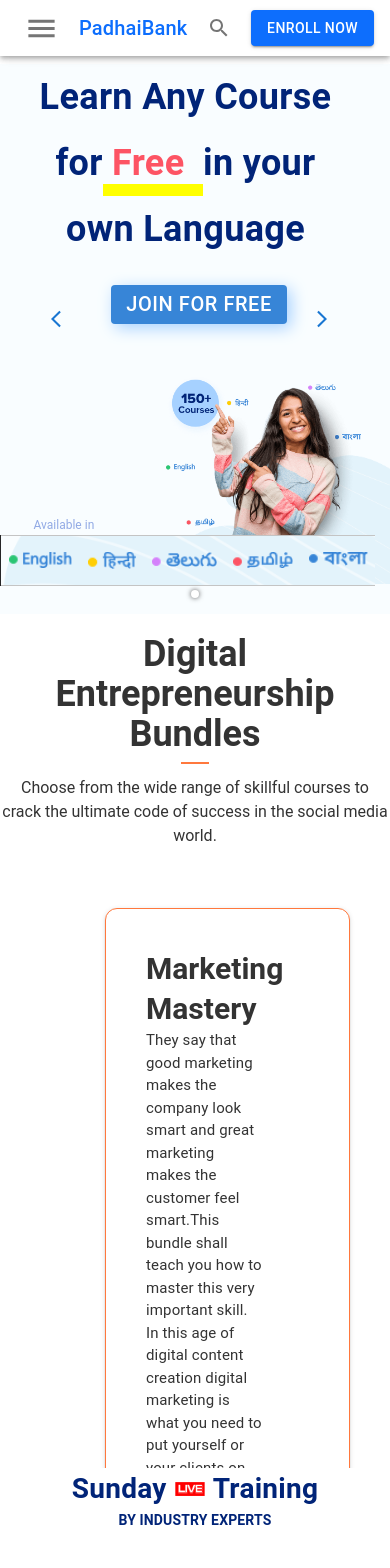
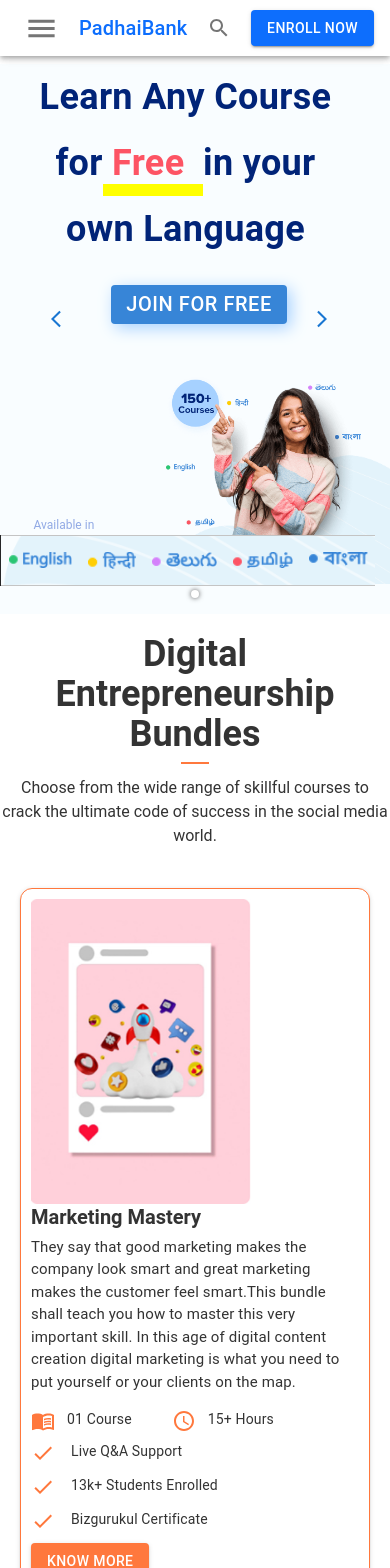
Before and after one commit to rahulchatterjee12/Padhai-Bank, a React (Create React App) app: page / in a window 390 px wide. Shown: the top 1568 px of the page. Built offline with nearby package versions, Linux system fonts and the light colour scheme.

Commit message:
mobile view for top courses section

```diff
--- a/src/components/Home/TopFiveCourses/CoursesCard.jsx
+++ b/src/components/Home/TopFiveCourses/CoursesCard.jsx
@@ -18,33 +18,38 @@ const CoursesCard = () => {
                     sx={{
                         border: .5,
                         borderColor: '#ff783d',
-                        paddingX: 5,
-                        paddingY: 5,
-                        margin: 5,
+                        paddingX: { xs: '10px', md: 5 },
+                        paddingY: { xs: '10px', md: 5 },
+                        margin: { xs: '20px', md: 5 },
                         color: '#333',
                         boxShadow: 2,
                         display: 'flex',
+                        flexDirection: { xs: 'column', md: 'row' },
                         justifyContent: 'space-around',
                         borderRadius: 3,
                     }}>
+                    <div className='md:hidden block'>
+                        <img src={item.img} className='object-scale-down w-[220px] h-[305px] rounded-sm' alt="" />
+                    </div>
                     <Box
                         sx={{
-                            maxWidth: 550
+                            maxWidth: { xs: 'full', md: 550 }
                         }}
                     >
-                        <Typography variant='h5' sx={{ fontSize: 30, fontWeight: 600 }} component={'h3'}>{item.title}</Typography>
-                        <Typography variant='body1' sx={{ maxWidth: '60%', fontSize: 15 }} component={'p'}>{item.desc}</Typography>
+                        <Typography variant='h5' sx={{ fontSize: { xs: '20px', md: '30px' }, fontWeight: 600, textAlign: 'start' }} component={'h3'}>{item.title}</Typography>
+                        <Typography variant='body1' sx={{ maxWidth: { xs: 'full', md: '60%' }, fontSize: { xs: '15px', md: 15 }, textAlign: 'start', marginTop: '5px' }} component={'p'}>{item.desc}</Typography>
                         <Box
                             sx={{
                                 display: 'flex',
                                 gap: 5,
-                                marginTop: 2
+                                marginTop: 2,
+                                alignItems: 'start'
                             }}>
                             <div className='flex  gap-3'>
                                 <MenuBookIcon sx={{ color: "#ff783d" }} />
                                 <Typography variant='body2' component={'p'}>{item.courseCount}</Typography>
                             </div>
-                            <div className='flex  gap-3'>
+                            <div className='flex  gap-3 flex-nowrap'>
                                 <QueryBuilderIcon sx={{ color: "#ff783d" }} />
                                 <Typography variant='body2' component={'p'}>{item.time}</Typography>
                             </div>
@@ -52,12 +57,10 @@ const CoursesCard = () => {
                         <Box
                             sx={{
                                 display: 'flex',
-                                gap: 5,
+                                gap: { xs: '10px', md: 5 },
                                 marginTop: 1,
                                 maxWidth: '600px',
                                 flexWrap: 'wrap'
-
-
                             }}>
                             {item.features.map(((feature, i) => (
                                 <div key={i} className='flex'>
@@ -69,15 +72,15 @@ const CoursesCard = () => {
                         <Button
                             variant='contained'
                             sx={{
-                                background: "#ff783d", marginTop: 4,
+                                background: "#ff783d", marginTop: { xs: '10px', md: 4 },
                                 ":hover": { background: 'white', border: 1, borderColor: "#ff783d", color: "#ff783d" }
                             }} >
                             Know More
                         </Button>
                     </Box>
-                    <Box>
+                    <div className='hidden md:block'>
                         <img src={item.img} className='object-scale-down w-[320px] h-[444px] rounded-sm' alt="" />
-                    </Box>
+                    </div>
                 </Card >
             ))}
 
--- a/src/components/Home/TopFiveCourses/index.jsx
+++ b/src/components/Home/TopFiveCourses/index.jsx
@@ -29,20 +29,20 @@ const TopFiveCourses = () => {
         <div className='mt-5'>
             <Title />
             <div className='flex justify-around'>
+                <div className='sm:block hidden'>
                     <Box
                         sx={{
                             width: '200px',
                             minHeight: '400px'
                         }}
                     >
-                    <div className='sm:block hidden'>
                         <CouresMenu />
+                    </Box>
                 </div>
-                </Box>
                 <Box
                     sx={{
                         width: '1000px',
-                        maxHeight: '600px',
+                        maxHeight: { xs: 'full', md: '600px' },
                         overflow: 'scroll'
                     }}
                 >
--- a/src/pages/Home.jsx
+++ b/src/pages/Home.jsx
@@ -22,7 +22,7 @@ const Home = () => {
             {/* Section 6 */}
             <CourseByCategory />
             {/* Section 7 -  */}
-            <CourseForGrowth />
+            {/* <CourseForGrowth /> */}
         </div>
     )
 }
```
Lines whose indentation alone changed are shown as unchanged.
